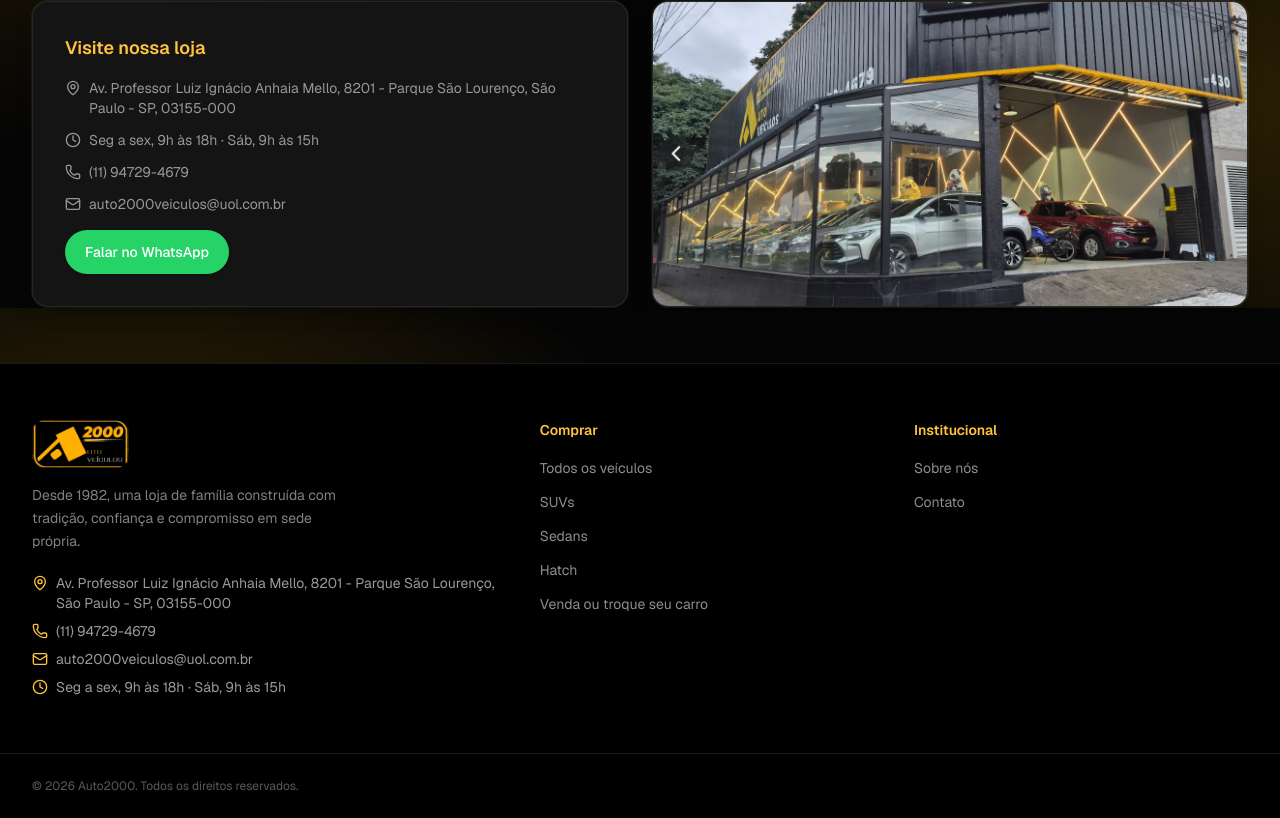
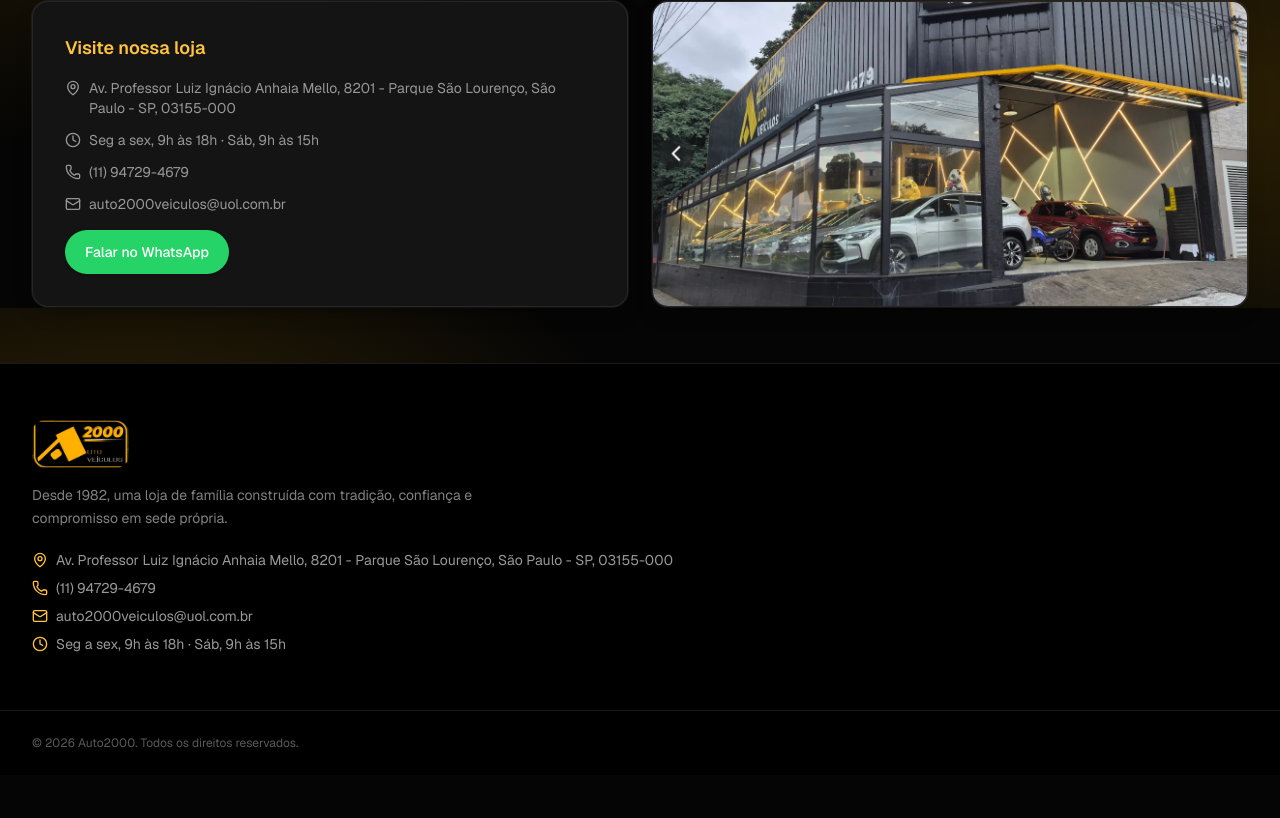
Before and after one commit to giovannasellmedbrasil-boop/Sistema-Auto2000, a Next.js app: page /sobre in a window 1280 px wide. Shown: the part 992-1810 px from the top of the page. After the commit the page ends 1767 px from the top, so only its background shows below. Built offline with nearby package versions, Linux system fonts and the light colour scheme.

Commit message:
Remove "Comprar" and "Institucional" columns from the footer
Footer now shows only the logo, tagline and store contact info.

Co-Authored-By: Claude Sonnet 5 <noreply@anthropic.com>

```diff
--- a/components/layout/Footer.tsx
+++ b/components/layout/Footer.tsx
@@ -3,30 +3,10 @@ import Image from "next/image";
 import { MapPin, Phone, Clock, Mail } from "lucide-react";
 import { Container } from "@/components/ui/Container";
 
-const columns = [
-  {
-    title: "Comprar",
-    links: [
-      { href: "/", label: "Todos os veículos" },
-      { href: "/?bodyType=SUV", label: "SUVs" },
-      { href: "/?bodyType=SEDAN", label: "Sedans" },
-      { href: "/?bodyType=HATCH", label: "Hatch" },
-      { href: "/venda-seu-carro", label: "Venda ou troque seu carro" },
-    ],
-  },
-  {
-    title: "Institucional",
-    links: [
-      { href: "/sobre", label: "Sobre nós" },
-      { href: "/contato", label: "Contato" },
-    ],
-  },
-];
-
 export function Footer() {
   return (
     <footer className="border-t border-white/10 bg-black text-white/60">
-      <Container className="grid gap-10 py-14 lg:grid-cols-[1.4fr_1fr_1fr]">
+      <Container className="py-14">
         <div>
           <Link href="/" className="flex items-center" aria-label="Auto2000 — início">
             <Image
@@ -37,7 +17,7 @@ export function Footer() {
               className="h-12 w-auto rounded-md"
             />
           </Link>
-          <p className="mt-4 max-w-xs text-sm leading-relaxed text-white/50">
+          <p className="mt-4 max-w-md text-sm leading-relaxed text-white/50">
             Desde 1982, uma loja de família construída com tradição, confiança e
             compromisso em sede própria.
           </p>
@@ -57,21 +37,6 @@ export function Footer() {
             </span>
           </div>
         </div>
-
-        {columns.map((col) => (
-          <div key={col.title}>
-            <h4 className="text-sm font-semibold text-accent-400">{col.title}</h4>
-            <ul className="mt-4 flex flex-col gap-2.5">
-              {col.links.map((link) => (
-                <li key={link.href}>
-                  <Link href={link.href} className="text-sm text-white/55 hover:text-accent-400">
-                    {link.label}
-                  </Link>
-                </li>
-              ))}
-            </ul>
-          </div>
-        ))}
       </Container>
 
       <div className="border-t border-white/10 py-6">
```
